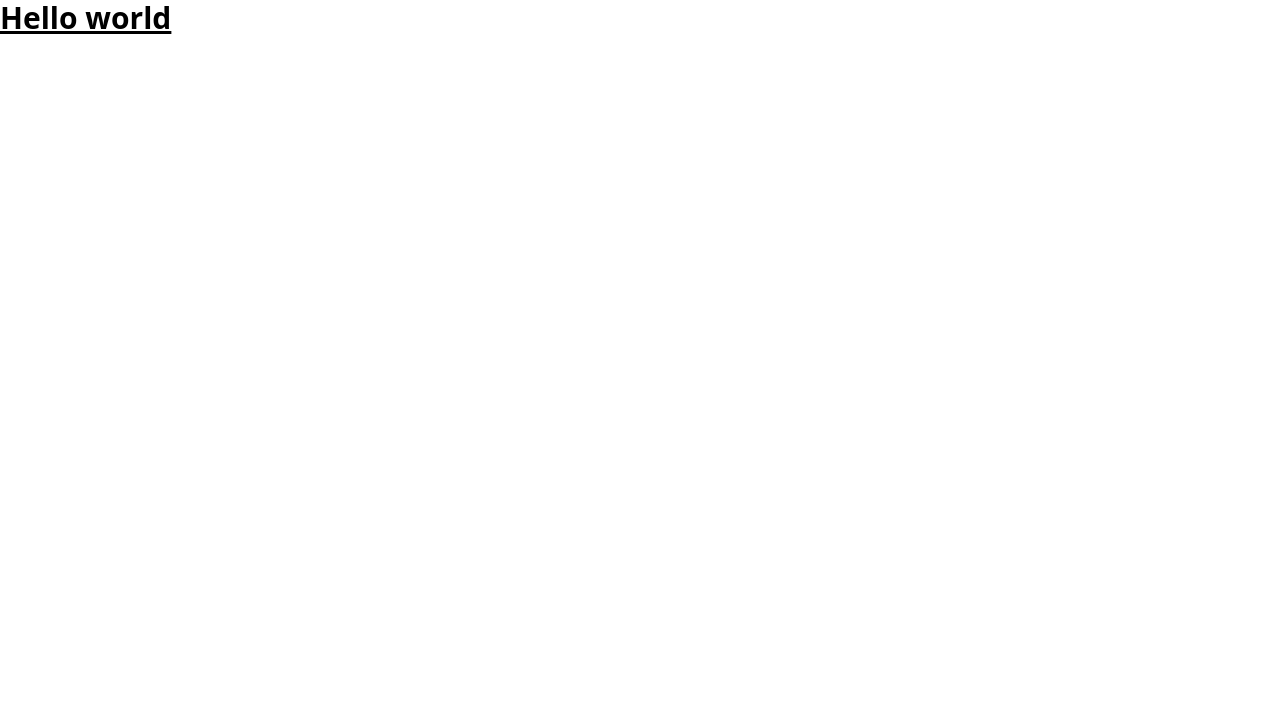
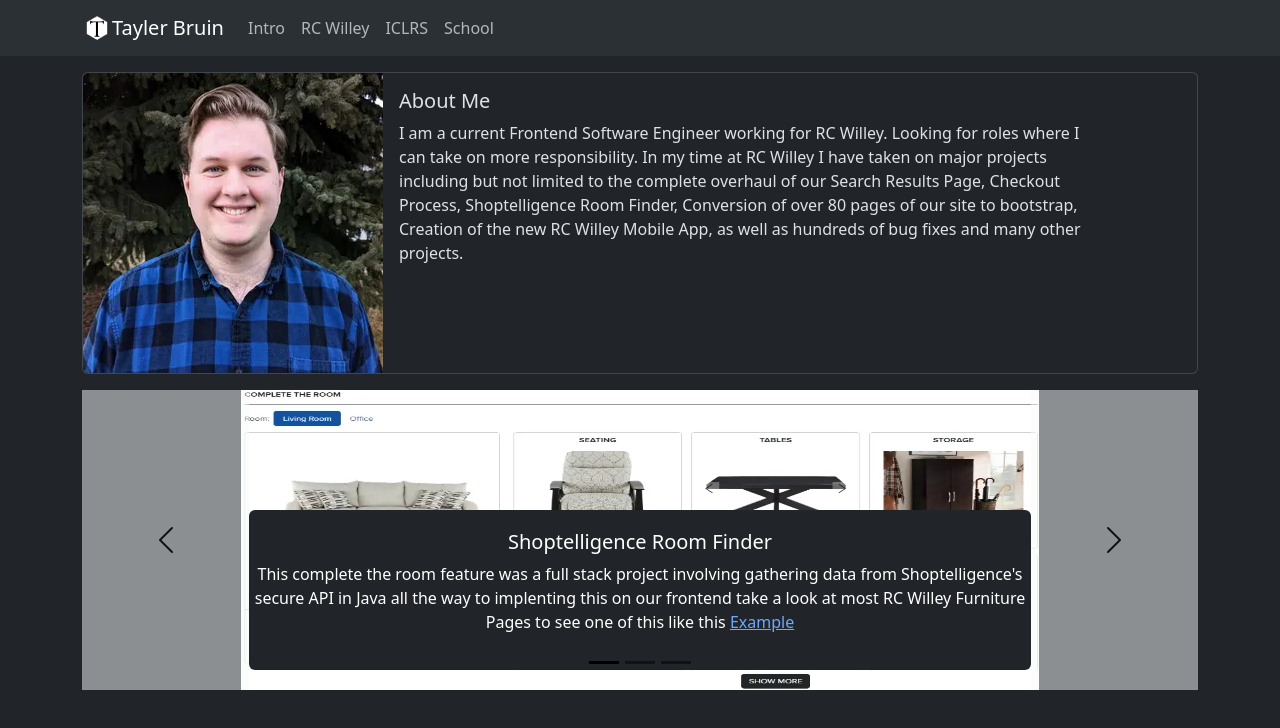
Before and after one commit to taylerbruin/taylerbruin.github.io, a plain HTML site: page index.html in a window 1280 px wide. Drawn offline with nearby package versions, Linux system fonts and the light colour scheme.

Commit message:
converted to bootstrap saving progress

```diff
--- a/index.html
+++ b/index.html
@@ -1,14 +1,91 @@
 <!doctype html>
-<html>
-<head>
-  <meta charset="UTF-8">
-  <meta name="viewport" content="width=device-width, initial-scale=1.0">
-  <link href="dist/output.css" rel="stylesheet">
+<html lang="en" data-bs-theme="dark">
+  <head>
+    <meta charset="utf-8">
+    <meta name="viewport" content="width=device-width, initial-scale=1">
+    <title>Tayler Bruin Portfolio</title>
+    <link href="https://cdn.jsdelivr.net/npm/bootstrap@5.3.3/dist/css/bootstrap.min.css" rel="stylesheet" integrity="sha384-QWTKZyjpPEjISv5WaRU9OFeRpok6YctnYmDr5pNlyT2bRjXh0JMhjY6hW+ALEwIH" crossorigin="anonymous">
+    <link rel="stylesheet" href="https://cdn.jsdelivr.net/npm/bootstrap-icons@1.11.3/font/bootstrap-icons.min.css">
+  </head>
+  <body>
+    <script src="https://cdn.jsdelivr.net/npm/bootstrap@5.3.3/dist/js/bootstrap.bundle.min.js" integrity="sha384-YvpcrYf0tY3lHB60NNkmXc5s9fDVZLESaAA55NDzOxhy9GkcIdslK1eN7N6jIeHz" crossorigin="anonymous"></script>
+    <nav class="navbar navbar-expand-lg bg-body-tertiary mb-3">
+      <div class="container">
+        <div class="d-flex align-items-center">
+          <img src="Logo_Run_1.svg" alt="Logo" width="30" height="24" class="d-inline-block align-text-top">
+        <a class="navbar-brand" href="#">Tayler Bruin</a>
+        </div>
 
-</head>
-<body>
-  <h1 class="text-3xl font-bold underline">
-    Hello world
-  </h1>
-</body>
+        <button class="navbar-toggler" type="button" data-bs-toggle="collapse" data-bs-target="#navbarNavAltMarkup" aria-controls="navbarNavAltMarkup" aria-expanded="false" aria-label="Toggle navigation">
+          <span class="navbar-toggler-icon"></span>
+        </button>
+        <div class="collapse navbar-collapse" id="navbarNavAltMarkup">
+          <div class="navbar-nav">
+            <a class="nav-link" href="#">Intro</a>
+            <a class="nav-link" href="#">RC Willey</a>
+            <a class="nav-link" href="#">ICLRS</a>
+            <a class="nav-link" href="#">School</a>
+          </div>
+        </div>
+      </div>
+    </nav>
+    <div id="aboutMe" class="container">
+      <div class="card mb-3">
+        <div class="row g-0 justify-content-center justify-content-md-start">
+          <div class="col-12 w-auto justify-content-md-start">
+            <img src="Tayler_Bruin_Photo.webp" class="img-fluid rounded-start" alt="Photo of Tayler Bruin">
+          </div>
+          <div class="col-md-8 col-12">
+            <div class="card-body">
+              <h5 class="card-title">About Me</h5>
+              <p class="card-text">I am a current Frontend Software Engineer working for RC Willey. Looking for roles where I can take on more responsibility. In my time at RC Willey I have taken on major projects including but not limited to the complete overhaul of our Search Results Page, Checkout Process, Shoptelligence Room Finder, Conversion of over 80 pages of our site to bootstrap, Creation of the new RC Willey Mobile App, as well as hundreds of bug fixes and many other projects.</p>
+            </div>
+          </div>
+        </div>
+      </div>
+    </div>
+    <div id="RCWilleyProjects" class="container">
+      <div id="carouselExampleCaptions" class="carousel slide">
+        <div class="carousel-indicators">
+          <button type="button" data-bs-target="#carouselExampleCaptions" data-bs-slide-to="0" class="active" aria-current="true" aria-label="Slide 1"></button>
+          <button type="button" data-bs-target="#carouselExampleCaptions" data-bs-slide-to="1" aria-label="Slide 2"></button>
+          <button type="button" data-bs-target="#carouselExampleCaptions" data-bs-slide-to="2" aria-label="Slide 3"></button>
+        </div>
+        <div class="carousel-inner">
+          <div class="carousel-item active">
+            <div class="col-12 d-flex justify-content-center">
+              <img src="Shoptelligence.webp" class="img-fluid">
+            </div>
+
+            <div class="carousel-caption d-none d-md-block text-bg-dark rounded">
+              <h5>Shoptelligence Room Finder</h5>
+              <p>This complete the room feature was a full stack project involving gathering data from Shoptelligence's secure API in Java all the way to implenting this on our frontend take a look at most RC Willey Furniture Pages to see one of this like this <a href="https://www.rcwilley.com/Furniture/Sectionals/112783708/Laguna-Off-White-Sofa-Chaise-View">Example</a></p>
+            </div>
+          </div>
+          <div class="carousel-item">
+            <img src="Tayler_Bruin_Photo.webp" class="img-fluid" alt="...">
+            <div class="carousel-caption d-none d-md-block">
+              <h5>Second slide label</h5>
+              <p>Some representative placeholder content for the second slide.</p>
+            </div>
+          </div>
+          <div class="carousel-item">
+            <img src="..." class="d-block w-100" alt="...">
+            <div class="carousel-caption d-none d-md-block">
+              <h5>Third slide label</h5>
+              <p>Some representative placeholder content for the third slide.</p>
+            </div>
+          </div>
+        </div>
+        <button class="carousel-control-prev bg-light" type="button" data-bs-target="#carouselExampleCaptions" data-bs-slide="prev">
+          <span class="carousel-control-prev-icon" aria-hidden="true"></span>
+          <span class="visually-hidden">Previous</span>
+        </button>
+        <button class="carousel-control-next bg-light" type="button" data-bs-target="#carouselExampleCaptions" data-bs-slide="next">
+          <span class="carousel-control-next-icon" aria-hidden="true"></span>
+          <span class="visually-hidden">Next</span>
+        </button>
+      </div>
+    </div>
+  </body>
 </html>
--- a/src/input.css
+++ /dev/null
@@ -1,3 +0,0 @@
-@tailwind base;
-@tailwind components;
-@tailwind utilities;
--- a/tailwind.config.js
+++ /dev/null
@@ -1,11 +0,0 @@
-/** @type {import('tailwindcss').Config} */
-module.exports = {
-  content: [
-    './*.html',
-
-  ],
-  theme: {
-    extend: {},
-  },
-  plugins: [],
-}
```
Also changed, not shown: package.json (deleted, +0 -11 lines), Logo_Run_1.svg (added), Shoptelligence.PNG (added), Shoptelligence.webp (added), Tayler_Bruin_Photo.webp (added), dist/output.css (deleted), 2 other files.
